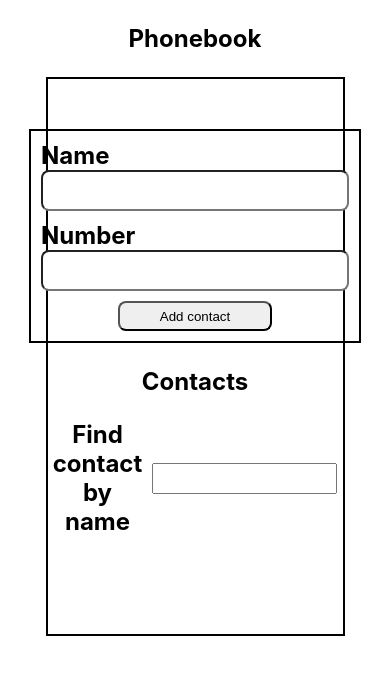
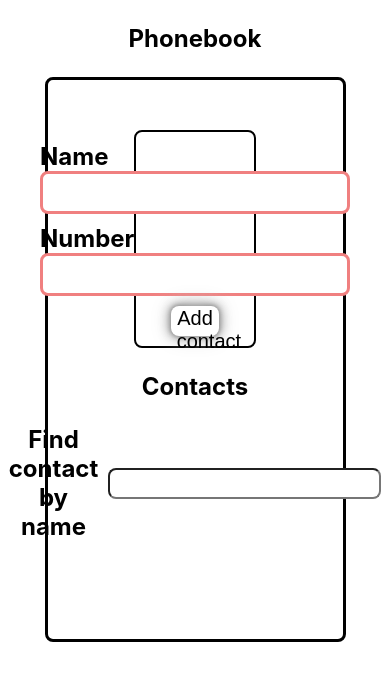
Before and after one commit to DmShko/goit-react-hw-02-phonebook, a React (Create React App) app: page / in a window 390 px wide. Shown: the top 680 px of the page. Built offline with nearby package versions, Linux system fonts and the light colour scheme.

Commit message:
goit-react-hw-02-phonebook-4

```diff
--- a/src/components/Control/Control.js
+++ b/src/components/Control/Control.js
@@ -5,13 +5,17 @@ import c from '../Control/Control.module.css';
 
 export class Control extends Component {
 
-
     addUser = (evt) => {
-        evt.preventDefault();
-        this.props.users(this.props.inputData)
+        if(this.props.inputData.NameValid === false && this.props.inputData.NumberValid === false) {
+            evt.preventDefault();
+            this.props.users(this.props.inputData)
+        } else{
+            evt.preventDefault();
+        }
     };
 
     render() {
+        console.log(`${this.props.inputData.NameValid} ${this.props.inputData.NumberValid}`)
         return(
             <>
                 <button className={c.button} type="submit" onClick={this.addUser}>Add contact</button>
--- a/src/components/Control/Control.module.css
+++ b/src/components/Control/Control.module.css
@@ -2,7 +2,12 @@
     width: 50%;
     height: 30px;
 
+    font-size: 20px;
+    border: none;
     border-radius: 8px;
+
+    background-color: white;
+    box-shadow: 0px 0px 22px 0 rgb(212, 212, 212), 0px 0px 12px 0.5px rgb(104, 104, 104), 0px 0px 5px 0 rgb(65, 65, 65);
 }
 
 .button:hover {
--- a/src/components/DataIn/DataIn.js
+++ b/src/components/DataIn/DataIn.js
@@ -6,35 +6,56 @@ import di from './DataIn.module.css';
 export class DataIn extends Component {
 
     state = {
-        nameValue: "",
-        numberValue:"",
+        inputNameValid: true,
+        inputNumberValid: true,
+    }
+
+    checkValid = (data) => {
+        if(data.name === "userName") {
+            data.validity.patternMismatch === false ? this.state.inputNameValid = false:
+                this.state.inputNameValid = true;
+
+            this.props.getValid(this.state);
+        } else {
+            data.validity.patternMismatch === false ? this.state.inputNumberValid = false:
+                this.state.inputNumberValid = true;
+
+            this.props.getValid(this.state);
+        }
     }
 
     toChange = (evt) => {
+        this.checkValid(evt.target);
+        // evt.target.name === "userName" ? this.setState({nameValue: evt.target.value.trim(),})
+        // : this.setState({numberValue: evt.target.value.trim(),});
+        if(this.state.inputNameValid === false || this.state.inputNumberValid === false) {
+            evt.target.name === "userName" ? this.props.read.name = evt.target.value
+            : this.props.read.number = evt.target.value;
+        }
 
-        evt.target.name === "userName" ? this.setState({nameValue: evt.target.value.trim(),})
-        : this.setState({numberValue: evt.target.value.trim(),});
-        this.props.read(this.state);
+        // this.props.read(this.state);
 
     }
 
     render() {
+
         return(
             <>
 
                 <label className={di.lable}>
                     <p className={di.text}>Name</p>
                     <input className={di.input}  name="userName" type="text" onChange={this.toChange}
-                    pattern="^[A-Za-z]+\s[A-Za-z]+$"
+                    pattern="\w{0}[a-zA-Zа-яА-Я]+\s\w{0}[a-zA-Zа-яА-Я]+"
                     title="Please, use only letters!" required></input>
                 </label>
                 <label className={di.lable}>
                     <p className={di.text}>Number</p>
                     <input className={di.input} name="userNumber" type="tel" onChange={this.toChange}
-                    pattern="\+?\d{1,4}?[-.\s]?\(?\d{1,3}?\)?[-.\s]?\d{1,4}[-.\s]?\d{1,4}[-.\s]?\d{1,9}"
+                    pattern="\d{3}[0-9]-\d{1}[0-9]-\d{1}[0-9]"
                     title="Phone number must be digits and can contain spaces, dashes, parentheses and can start with +"
                     required></input>
                 </label>
+
 
             </>
 
--- a/src/components/DataIn/DataIn.module.css
+++ b/src/components/DataIn/DataIn.module.css
@@ -16,3 +16,11 @@
 
     border-radius: 8px;
 }
+
+input:required:invalid {
+    border: lightcoral solid 3px;
+  }
+
+input:required:valid {
+    border: lightblue solid 3px;
+}
--- a/src/components/DataOut/DataOut.js
+++ b/src/components/DataOut/DataOut.js
@@ -13,19 +13,20 @@ export class DataOut extends Component {
 
         return (
 
-            <ul>
+            <ul className={o.list}>
 
-                {this.props.print.contacts.map(resault => {
-                     if(resault.name.toLowerCase().includes(this.props.print.filter)) {
+                {
+                    this.props.print.contacts.map(resault => {
+                        if(resault.name.toLowerCase().includes(this.props.print.filter)) {
 
-                        return (
-                        <li className={o.item} key={resault.id}>
+                            return (<li className={o.item} key={resault.id}>
 
-                            <p>{resault.name}</p>
-                            <button className={o.button} name={resault.id} type="button" onClick={this.deleteUser}>Delete</button>
+                                <p>{resault.name}</p>
+                                <button className={o.button} name={resault.id} type="button" onClick={this.deleteUser}>Delete</button>
 
-                        </li>)
-                    }}
+                            </li>)
+                        }
+                    }
                 )}
 
             </ul>
--- a/src/components/DataOut/DataOut.module.css
+++ b/src/components/DataOut/DataOut.module.css
@@ -1,5 +1,4 @@
 .item {
-    width: 400px;
 
     display: flex;
     flex-direction: row;
@@ -9,11 +8,22 @@
     gap: 10px;
 }
 
+.list {
+    width: 100%;
+    padding: 0;
+}
+
 .button {
-    width: 25%;
+
     height: 30px;
 
+    border: none;
     border-radius: 8px;
+
+    font-size: 20px;
+
+    background-color: white;
+    box-shadow: 0px 0px 22px 0 rgb(212, 212, 212), 0px 0px 12px 0.5px rgb(104, 104, 104), 0px 0px 5px 0 rgb(65, 65, 65);
 }
 
 .button:hover {
--- a/src/components/FindContacts/FindContacts.module.css
+++ b/src/components/FindContacts/FindContacts.module.css
@@ -9,4 +9,7 @@
 
 .input {
     height: 25px;
+    font-size: 20px;
+
+    border-radius: 8px;
 }
--- a/src/components/PhoneBookSection/PhoneBookSection.js
+++ b/src/components/PhoneBookSection/PhoneBookSection.js
@@ -15,14 +15,15 @@ export class PhoneBookSection extends Component {
 
         name: "",
         number: "",
+        NameValid: true,
+        NumberValid:true,
 
     }
 
-    readContacts = (userName) => this.setState({
-        name: userName.nameValue,
-        number: userName.numberValue,
-    }
-    );
+    getValidInputValue = (validValue) => this.setState(({
+       NameValid: validValue.inputNameValid,
+       NumberValid: validValue.inputNumberValid,
+    }));
 
     render() {
 
@@ -32,7 +33,7 @@ export class PhoneBookSection extends Component {
 
                 <div className={phoneSec.section}>
                     <form className={phoneSec.form}>
-                        <DataIn read={this.readContacts}/>
+                        <DataIn read={this.state} getValid={this.getValidInputValue}/>
                         <Control users={this.props.users} inputData={this.state}/>
                     </form>
 
--- a/src/components/PhoneBookSection/PhoneBookSection.module.css
+++ b/src/components/PhoneBookSection/PhoneBookSection.module.css
@@ -7,16 +7,19 @@
     width: 50vw;
     padding: 50px;
 
-    border: 2px solid black;
+    border: 3px solid black;
+    border-radius: 8px;
 }
 
 .form {
     display: flex;
     flex-direction: column;
-    justify-content: center;
+    justify-content: flex-start;
     align-items: center;
 
     padding: 10px;
+    width: 50%;
 
     border: 2px solid black;
+    border-radius: 8px;
 }
```
